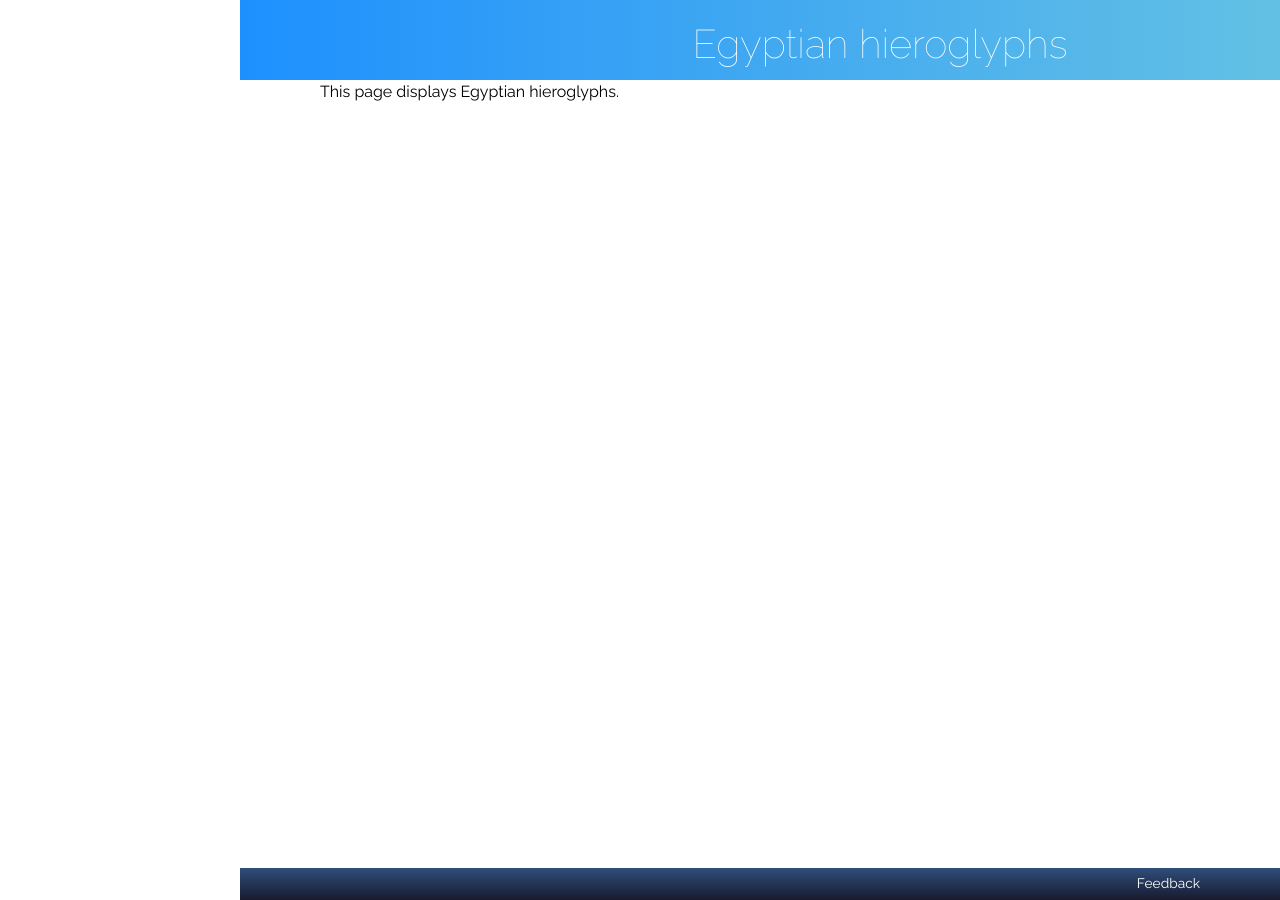
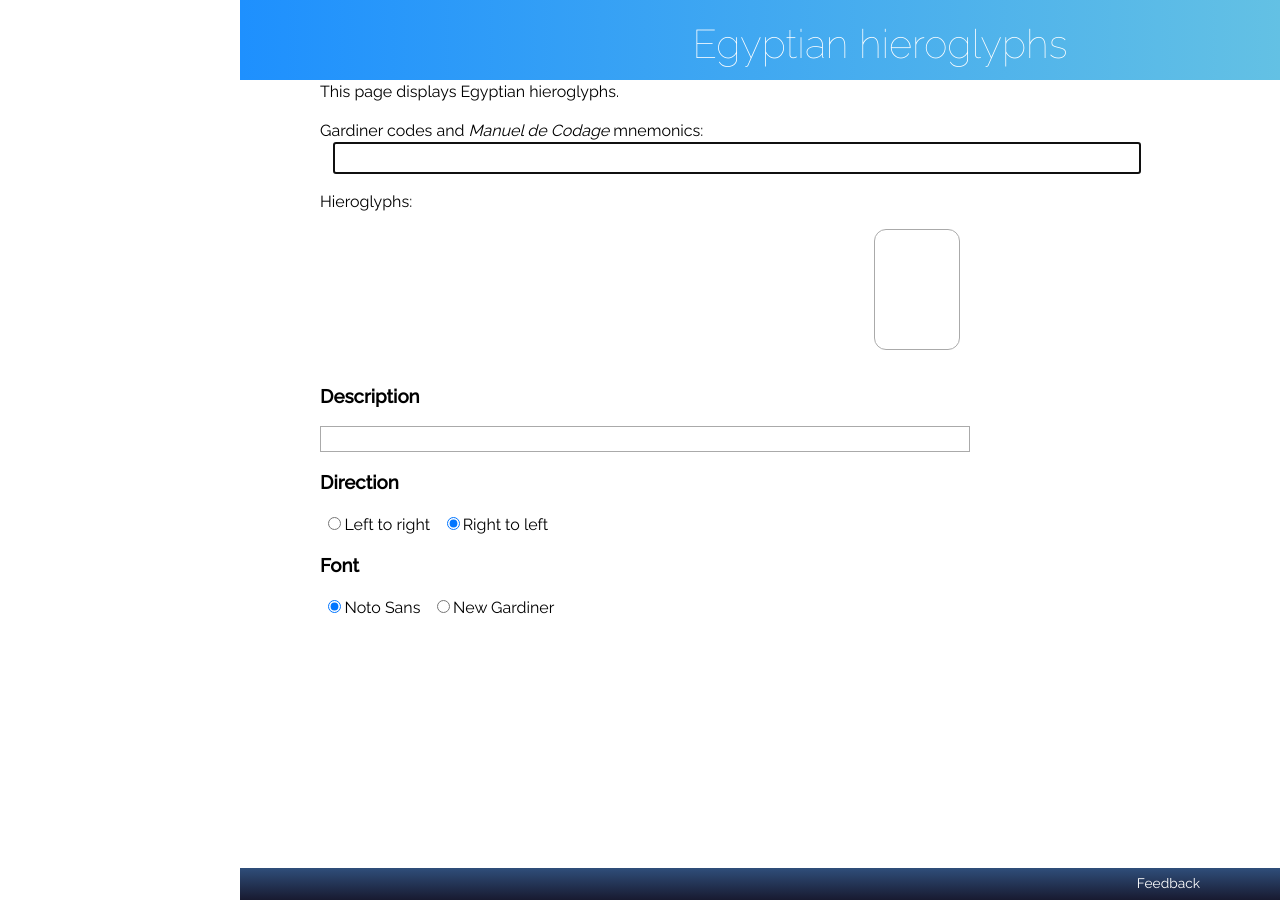
Before and after one commit to RarelyCharlie/rarelycharlie.github.io, a Jekyll site: the page built from hieroglyphs.md, in a window 1280 px wide. Built offline with Jekyll 4.4.1, drawn with Linux system fonts in a browser that asks for light colours; some web fonts are replaced.

Commit message:
add controls

```diff
--- a/hieroglyphs.md
+++ b/hieroglyphs.md
@@ -32,3 +32,23 @@ del {color: #f88; text-decoration: none;}
 	max-height: 6.5em; overflow-y: auto;}
 hr {margin: 2px 0;}
 </style>
+
+<p>Gardiner codes and <em>Manuel de Codage</em> mnemonics:<br/>
+<input type="text" id="latin" autofocus autocomplete="off" autocorrect="off" autocapitalize="off" spellcheck="false"/></p>
+<p>Hieroglyphs:<br/>
+<div id="egypt"></div></p>
+
+<h3>Description</h3>
+<div id="english"></div>
+
+<h3>Direction</h3>
+<p class="indent">
+<label for="dirltr"><input type="radio" id="dirltr" name="dir" onclick="flip(false)">Left to right</label>&nbsp;
+<label for="dirrtl"><input type="radio" id="dirrtl" name="dir" checked onclick="flip(true)">Right to left</label>
+</p>
+
+<h3>Font</h3>
+<p class="indent">
+<label for="fontn"><input type="radio" id="fontn" name="font" checked onclick="font(true)">Noto Sans</label>&nbsp;
+<label for="fontg"><input type="radio" id="fontg" name="font" onclick="font(false)">New Gardiner</label>
+</p>
```
